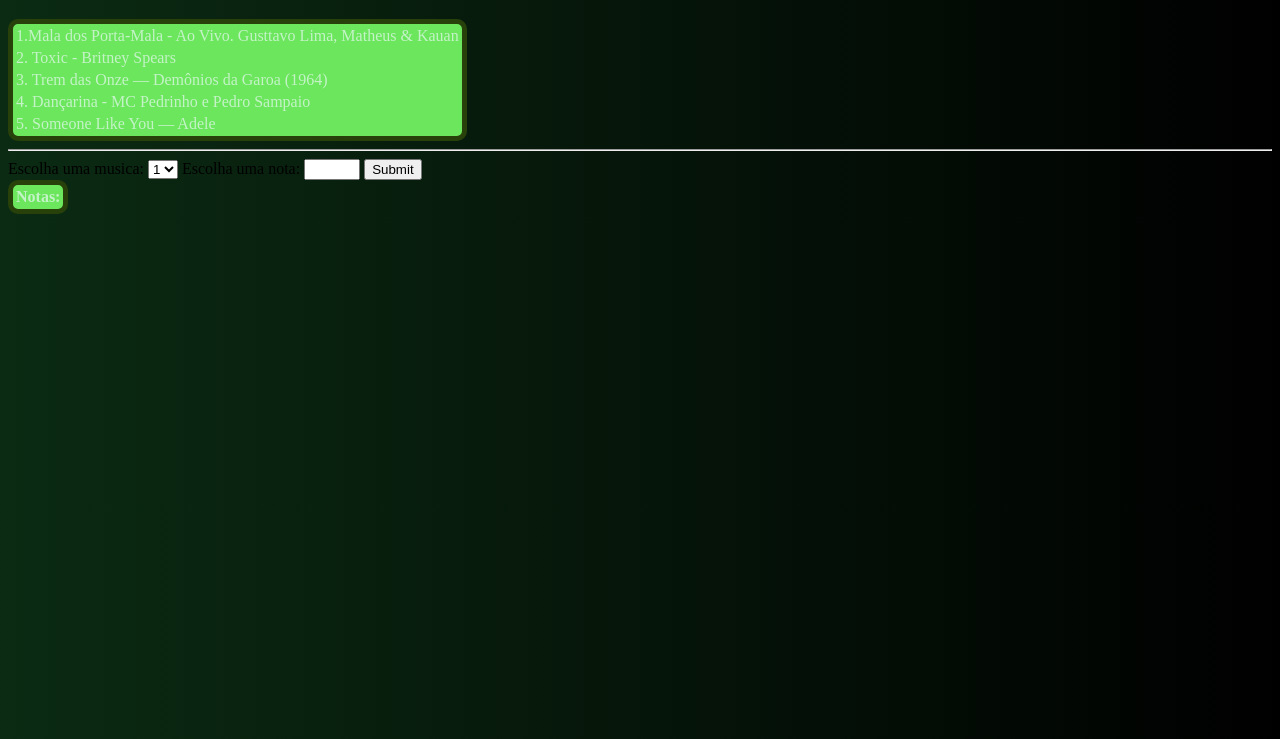
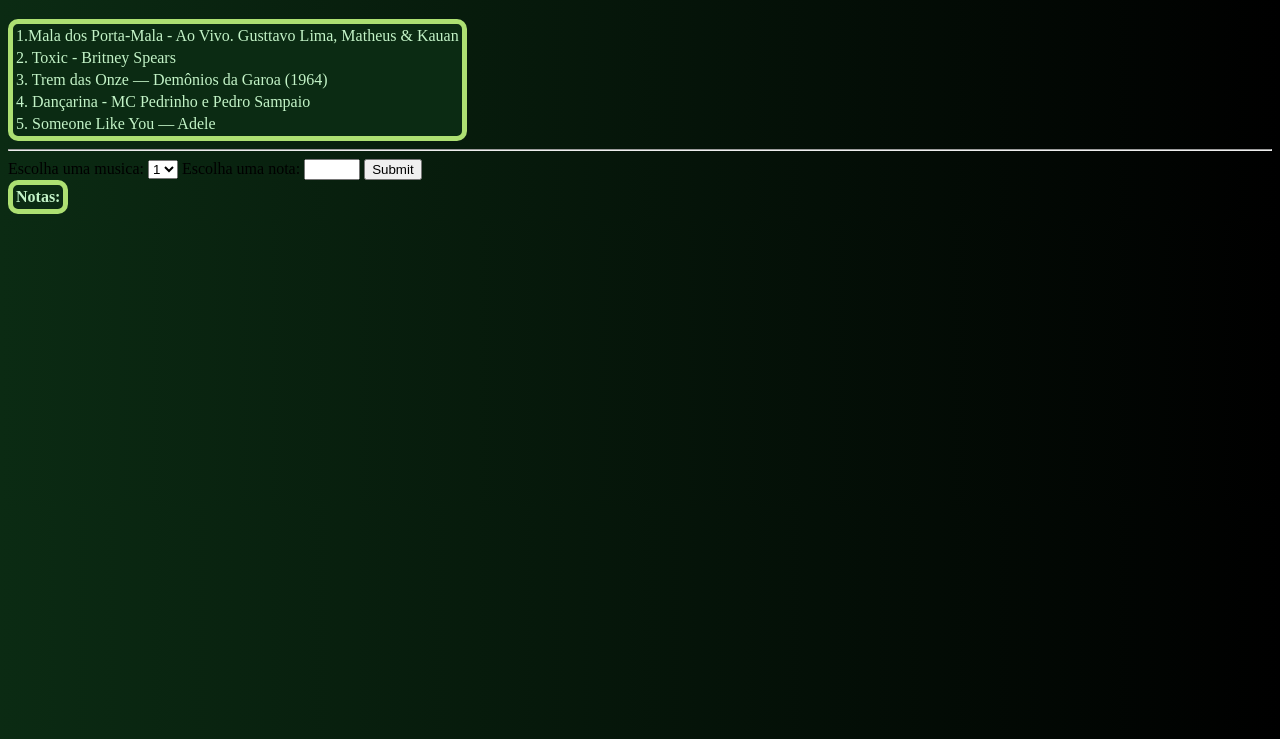
Before and after one commit to IsabelleNascimento25/TarefaComandoArray, a plain HTML site: page musicas.html in a window 1280 px wide. Shown: the part 61-800 px from the top of the page. Drawn offline with Linux system fonts and the light colour scheme.

Commit message:
criando Design

```diff
--- a/css/style.css
+++ b/css/style.css
@@ -8,9 +8,9 @@
 
 table{
 
-   border: 5px solid rgb(40, 65, 11);;
+   border: 5px solid rgb(173, 224, 114);;
    border-radius: 10px;
-   background-color: rgb(108, 230, 92);
+   background-color: rgb(11, 43, 19);
    position: center;
 
 }
```
